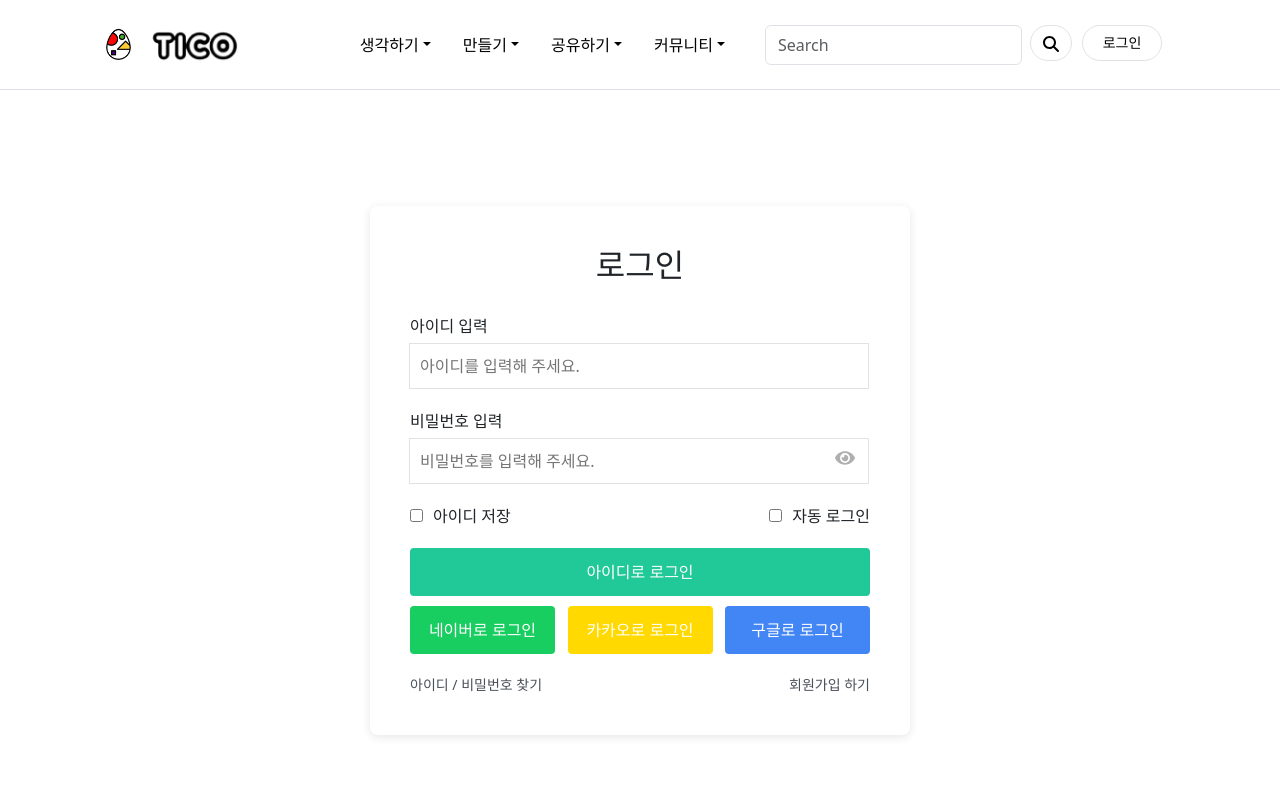
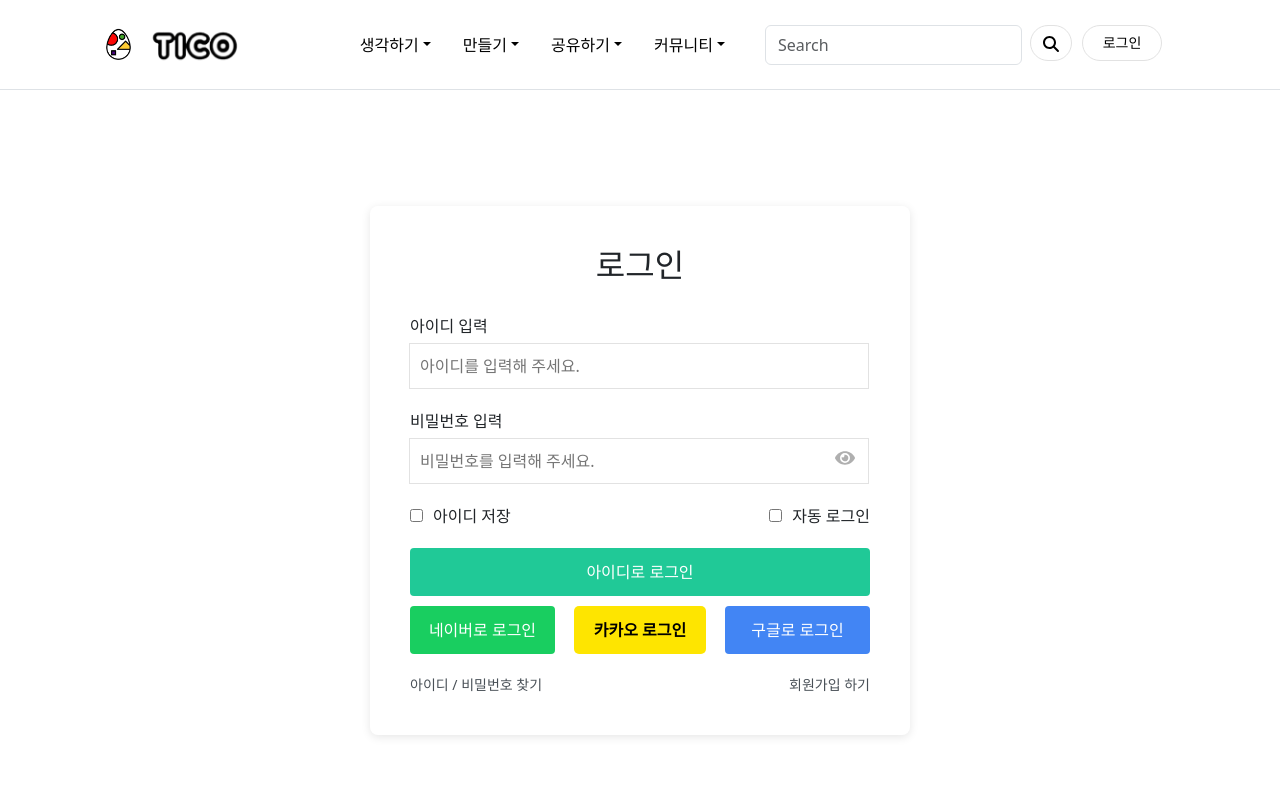
Before and after one commit to hyedi3x/TICO_TEAM, a React (Create React App) app in the folder front-react/: page /login in a window 1280 px wide. Shown: the top 800 px of the page. Built offline with nearby package versions, Linux system fonts and the light colour scheme; no server answers.

Commit message:
[modify]Login.jsx
- Link -> Button으로 변경

```diff
--- a/front-react/src/pages/login/Login.jsx
+++ b/front-react/src/pages/login/Login.jsx
@@ -2,6 +2,7 @@ import React, { useState } from "react";
 import './login.css';
 import { FaEye, FaEyeSlash } from 'react-icons/fa';
 import { Link } from "react-router-dom";
+import LoginButton from "../login/social/components/LoginButton"; // 카카오 로그인 버튼 추가
 
 function Login(){
 
@@ -85,9 +86,7 @@ function Login(){
           <Link to='/'>
             <button className="social-button naver">네이버로 로그인</button>
           </Link>
-          <Link to='/'>
-            <button className="social-button kakao">카카오로 로그인</button>
-          </Link>
+          <LoginButton /> {/* 기존 카카오 로그인 버튼을 LoginButton 컴포넌트로 변경 */}
           <Link to='/'>
             <button className="social-button google">구글로 로그인</button>
           </Link>
```
